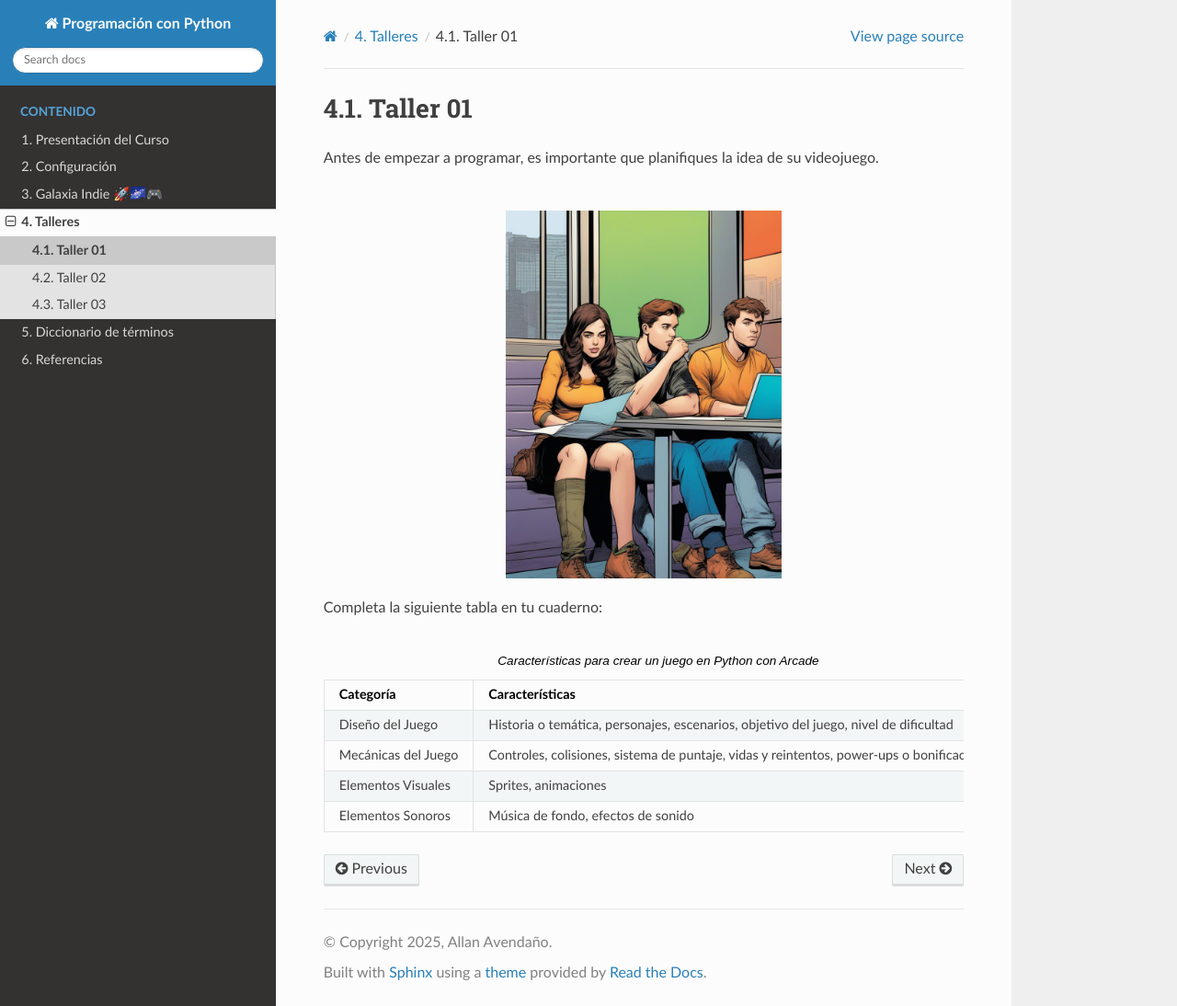
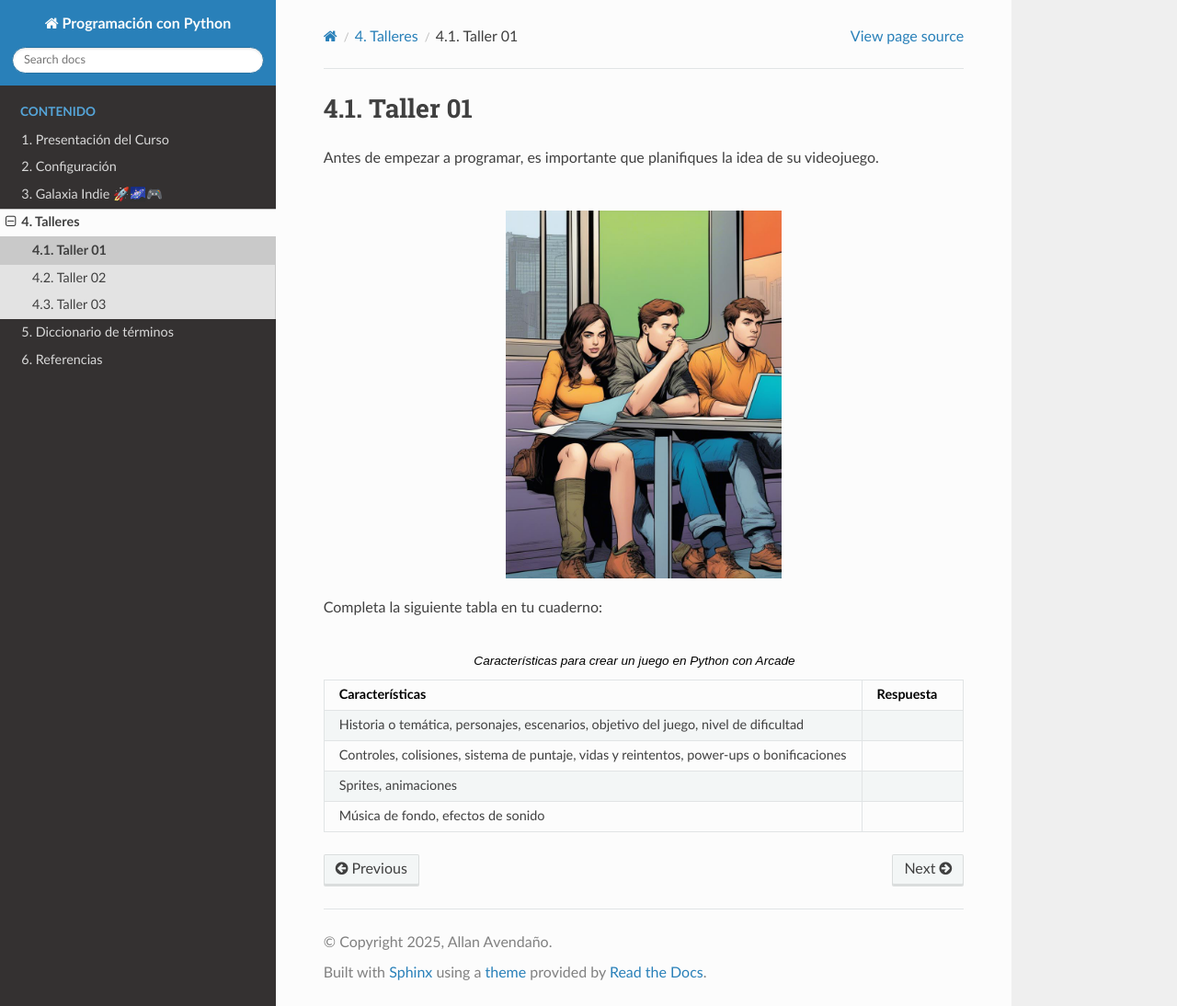
Before and after one commit to aavendan/programacion-python, a Sphinx documentation site: the page built from docs/source/talleres/taller01.rst, in a window 1280 px wide and 1094 px high. Shown: the whole window at 92% size. Built offline with Sphinx 7.4.7 and the Read the Docs theme 3.1.0, drawn with Linux system fonts in a browser that asks for light colours.

Commit message:
table to complete

```diff
--- a/docs/source/talleres/taller01.rst
+++ b/docs/source/talleres/taller01.rst
@@ -15,13 +15,13 @@ Completa la siguiente tabla en tu cuaderno:
    :widths: 25 75
    :header-rows: 1
 
-   * - Categoría
-     - Características
-   * - Diseño del Juego
-     - Historia o temática, personajes, escenarios, objetivo del juego, nivel de dificultad
-   * - Mecánicas del Juego
-     - Controles, colisiones, sistema de puntaje, vidas y reintentos, power-ups o bonificaciones
-   * - Elementos Visuales
-     - Sprites, animaciones
-   * - Elementos Sonoros
-     - Música de fondo, efectos de sonido
+   * - Características
+     - Respuesta
+   * - Historia o temática, personajes, escenarios, objetivo del juego, nivel de dificultad
+     -
+   * - Controles, colisiones, sistema de puntaje, vidas y reintentos, power-ups o bonificaciones
+     -
+   * - Sprites, animaciones
+     -
+   * - Música de fondo, efectos de sonido
+     -
```
